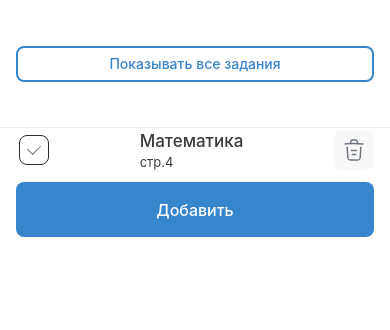
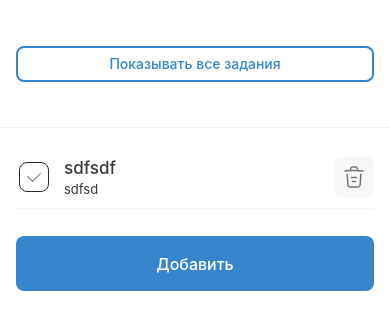
Before and after one commit to inconsumable1812/mobile-todo, a React Native app: screen / in a window 390 px wide. Shown: the top 330 px of the page. Built offline with nearby package versions, Linux system fonts and the light colour scheme.

Commit message:
add addTodo logic

```diff
--- a/src/features/todo/Todo.tsx
+++ b/src/features/todo/Todo.tsx
@@ -1,20 +1,20 @@
 import { FC } from 'react';
-import { useAppDispatch } from '../../app/hooks';
+import { useAppDispatch, useAppSelector } from '../../app/hooks';
 import { selectTodo } from './redux/slice';
 import { AddTodoButton } from './view/components/AddTodoButton/AddTodoButton';
-import { TodoItem } from './view/components/TodoItem/TodoItem';
+import { TodoList } from './view/components/TodoList/TodoList';
 import { ToggleTodoButton } from './view/components/ToggleTodoButton/ToggleTodoButton';
 
 type Props = {};
 
 export const Todo: FC<Props> = () => {
   const dispatch = useAppDispatch();
-  // const { status, error } = useAppSelector(selectLogin);
+  const { todos } = useAppSelector(selectTodo);
 
   return (
     <>
       <ToggleTodoButton />
-      <TodoItem></TodoItem>
+      <TodoList todos={todos}></TodoList>
       <AddTodoButton></AddTodoButton>
     </>
   );
--- a/src/features/todo/redux/initialState.ts
+++ b/src/features/todo/redux/initialState.ts
@@ -1,7 +1,8 @@
 import type { State } from './types';
 
 const initialState: State = {
-  todos: []
+  todos: [{ isDone: false, id: 5, caption: 'sdfsdf', description: 'sdfsd' }]
+  // todos: []
 };
 
 export { initialState };
--- a/src/features/todo/types.ts
+++ b/src/features/todo/types.ts
@@ -1,5 +1,6 @@
 export type TodoItem = {
-  body: string;
+  caption: string;
+  description: string;
   isDone: boolean;
   id: number;
 };
--- a/src/features/todo/view/components/AddTodoPopUp/AddTodoPopUp.tsx
+++ b/src/features/todo/view/components/AddTodoPopUp/AddTodoPopUp.tsx
@@ -1,4 +1,4 @@
-import { FC } from 'react';
+import { FC, useState } from 'react';
 import {
   StyleSheet,
   View,
@@ -9,7 +9,10 @@ import {
   TouchableOpacity,
   TouchableWithoutFeedback
 } from 'react-native';
+import { useAppDispatch } from '../../../../../app/hooks';
 import { MAIN_TEXT_COLOR, MAIN_BUTTON_COLOR } from '../../../constants';
+import { addTodo } from '../../../redux/slice';
+import { TodoItem } from '../../../types';
 
 type Props = {
   isOpen: boolean;
@@ -17,6 +20,27 @@ type Props = {
 };
 
 export const AddTodoPopUp: FC<Props> = ({ isOpen, onPress }) => {
+  const dispatch = useAppDispatch();
+  const [caption, setCaption] = useState('');
+  const [description, setDescription] = useState('');
+  const resetHandler = () => {
+    setCaption('');
+    setDescription('');
+    onPress();
+  };
+
+  const addTodoHandler = () => {
+    if (caption.trim().length === 0 || description.trim().length === 0) return;
+    const newItem: TodoItem = {
+      caption,
+      description,
+      id: new Date().getTime(),
+      isDone: false
+    };
+    dispatch(addTodo(newItem));
+    resetHandler();
+  };
+
   return (
     <>
       {isOpen && (
@@ -38,25 +62,33 @@ export const AddTodoPopUp: FC<Props> = ({ isOpen, onPress }) => {
                     Укажите заголовок и задание
                   </Text>
                   <TextInput
+                    value={caption}
                     style={styles.input}
                     placeholder="Заголовок"
+                    onChangeText={setCaption}
                   ></TextInput>
                   <TextInput
+                    value={description}
                     style={styles.input}
                     placeholder="Задание"
+                    onChangeText={setDescription}
                   ></TextInput>
                 </View>
                 <View style={styles.buttons}>
                   <TouchableHighlight
                     style={{ ...styles.button, ...styles.buttonBorder }}
                     underlayColor={'#ffffff'}
-                    onPress={onPress}
+                    onPress={resetHandler}
                   >
                     <Text style={styles.cancel}>Отменить</Text>
                   </TouchableHighlight>
-                  <View style={styles.button}>
+                  <TouchableHighlight
+                    style={styles.button}
+                    underlayColor={'#ffffff'}
+                    onPress={addTodoHandler}
+                  >
                     <Text style={styles.save}>Сохранить</Text>
-                  </View>
+                  </TouchableHighlight>
                 </View>
               </View>
             </TouchableWithoutFeedback>
@@ -114,12 +146,12 @@ const styles = StyleSheet.create({
   button: {
     flex: 1,
     alignItems: 'center',
-    justifyContent: 'center',
-    borderBottomLeftRadius: 7
+    justifyContent: 'center'
   },
   buttonBorder: {
     borderRightWidth: 1,
-    borderColor: '#fff'
+    borderColor: '#fff',
+    borderBottomLeftRadius: 7
   },
   cancel: {
     color: MAIN_BUTTON_COLOR,
--- a/src/features/todo/view/components/TodoItem/TodoItem.tsx
+++ b/src/features/todo/view/components/TodoItem/TodoItem.tsx
@@ -7,26 +7,21 @@ import {
   SECOND_TEXT_LINE_HEIGHT,
   SECOND_TEXT_SIZE
 } from '../../../constants';
+import { TodoItem as TodoItemType } from '../../../types';
 import { DoneIcon } from '../DoneIcon/DoneIcon';
 import { TrashIcon } from '../TrashIcon/TrashIcon';
 
-type Props = {};
+type Props = Pick<TodoItemType, 'caption' | 'description' | 'isDone'>;
 
-export const TodoItem: FC<Props> = () => {
-  const [isDone, setIsDone] = useState(false);
-
-  const handler = () => {
-    setIsDone((prev) => !prev);
-  };
-
+export const TodoItem: FC<Props> = ({ caption, description, isDone }) => {
   return (
     <View style={styles.container}>
-      <TouchableHighlight onPress={handler} underlayColor={'transparent'}>
+      <TouchableHighlight underlayColor={'transparent'}>
         <DoneIcon isDone={isDone}></DoneIcon>
       </TouchableHighlight>
-      <View>
-        <Text style={styles.caption}>Математика</Text>
-        <Text style={styles.description}>стр.4</Text>
+      <View style={styles.body}>
+        <Text style={styles.caption}>{caption}</Text>
+        <Text style={styles.description}>{description}</Text>
       </View>
       <View style={styles.trashContainer}>
         <TrashIcon />
@@ -64,5 +59,9 @@ const styles = StyleSheet.create({
     height: 40,
     backgroundColor: '#F8F8F8',
     borderRadius: 8
+  },
+  body: {
+    flex: 1,
+    marginLeft: 15
   }
 });
--- a/src/features/todo/view/components/TodoList/TodoList.tsx
+++ b/src/features/todo/view/components/TodoList/TodoList.tsx
@@ -1,36 +1,30 @@
 import { FC, useState } from 'react';
-import { StyleSheet, Text, View, TouchableHighlight } from 'react-native';
-import {
-  MAIN_TEXT_COLOR,
-  MAIN_TEXT_LINE_HEIGHT,
-  MAIN_TEXT_SIZE,
-  SECOND_TEXT_LINE_HEIGHT,
-  SECOND_TEXT_SIZE
-} from '../../../constants';
-import { DoneIcon } from '../DoneIcon/DoneIcon';
-import { TrashIcon } from '../TrashIcon/TrashIcon';
+import { StyleSheet, Text, View, FlatList } from 'react-native';
+import { TodoItem } from '../../../types';
+import { TodoItem as TodoComponent } from '../TodoItem/TodoItem';
 
-type Props = {};
+type Props = {
+  todos: TodoItem[];
+};
 
-export const TodoList: FC<Props> = () => {
-  const [isDone, setIsDone] = useState(false);
-
-  const handler = () => {
-    setIsDone((prev) => !prev);
-  };
-
+export const TodoList: FC<Props> = ({ todos }) => {
   return (
     <View style={styles.container}>
-      <TouchableHighlight onPress={handler} underlayColor={'transparent'}>
-        <DoneIcon isDone={isDone}></DoneIcon>
-      </TouchableHighlight>
-      <View>
-        <Text style={styles.caption}>Математика</Text>
-        <Text style={styles.description}>стр.4</Text>
-      </View>
-      <View style={styles.trashContainer}>
-        <TrashIcon />
-      </View>
+      {todos.length === 0 ? (
+        <Text style={styles.text}>У вас пустой список дел</Text>
+      ) : (
+        <FlatList
+          data={todos}
+          renderItem={({ item }) => (
+            <TodoComponent
+              caption={item.caption}
+              description={item.description}
+              isDone={item.isDone}
+            />
+          )}
+          keyExtractor={(item) => item.id.toString()}
+        ></FlatList>
+      )}
     </View>
   );
 };
@@ -40,29 +34,9 @@ const styles = StyleSheet.create({
     flexDirection: 'row',
     alignItems: 'center',
     justifyContent: 'space-between',
-    marginLeft: 16,
-    marginRight: 16,
-    paddingBottom: 10,
-    borderBottomWidth: 1,
-    borderColor: '#EEF8FD'
+    marginVertical: 27
   },
-  caption: {
-    fontWeight: '500',
-    fontSize: MAIN_TEXT_SIZE,
-    lineHeight: MAIN_TEXT_LINE_HEIGHT,
-    color: MAIN_TEXT_COLOR
-  },
-  description: {
-    color: MAIN_TEXT_COLOR,
-    lineHeight: SECOND_TEXT_LINE_HEIGHT,
-    fontSize: SECOND_TEXT_SIZE
-  },
-  trashContainer: {
-    alignItems: 'center',
-    justifyContent: 'center',
-    width: 40,
-    height: 40,
-    backgroundColor: '#F8F8F8',
-    borderRadius: 8
+  text: {
+    fontSize: 16
   }
 });
```
